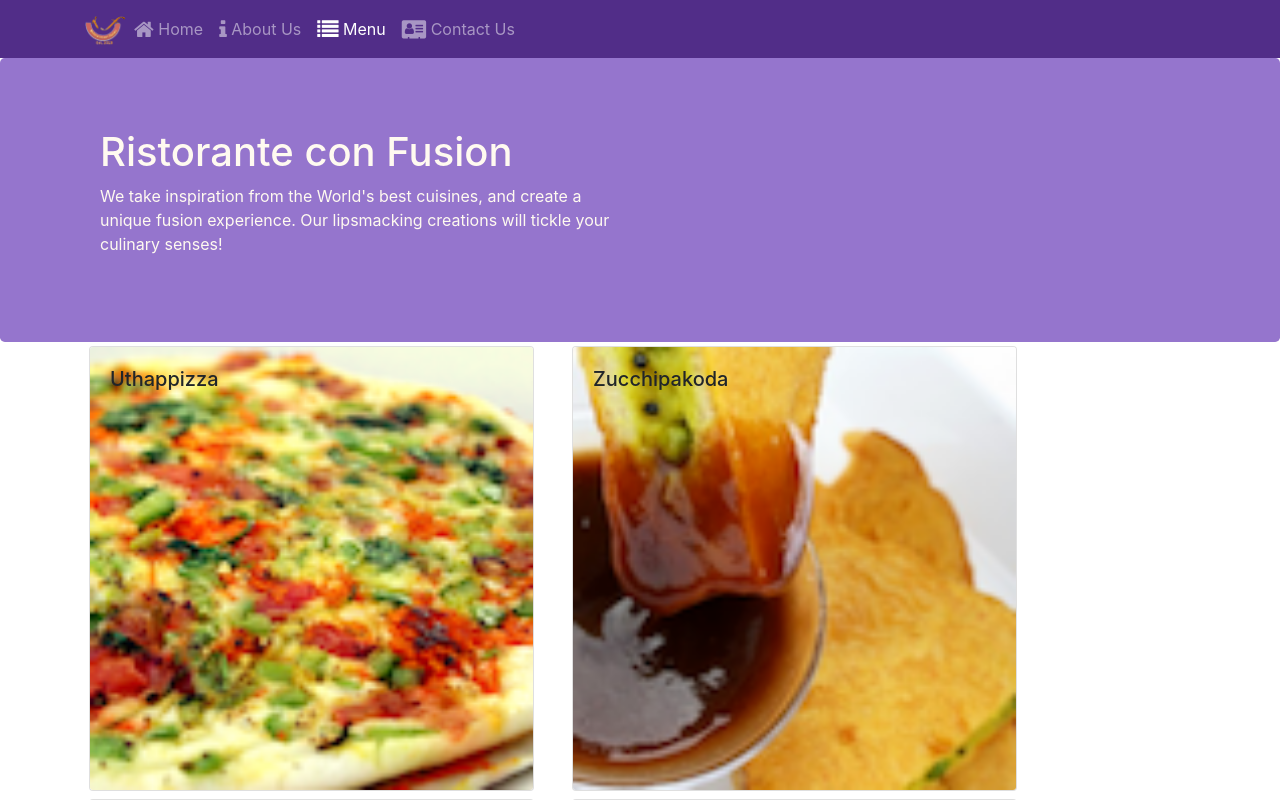
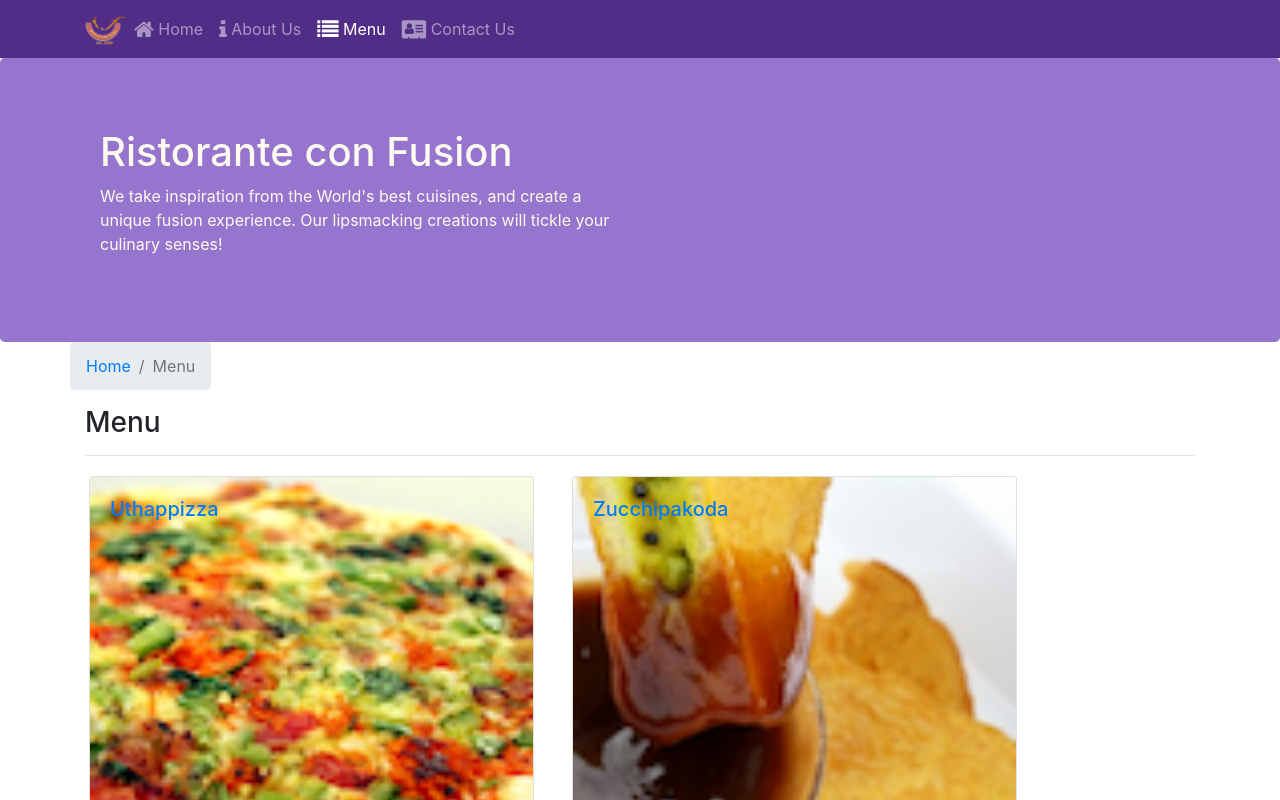
Before and after one commit to aparnasg1/React, a React (Create React App) app: page /menu in a window 1280 px wide. Shown: the top 800 px of the page. Built offline with nearby package versions, Linux system fonts and the light colour scheme.

Commit message:
Single Page Applications Part 2

```diff
--- a/src/components/ContactComponent.js
+++ b/src/components/ContactComponent.js
@@ -1,8 +1,20 @@
 import React from 'react';
+import { Breadcrumb, BreadcrumbItem } from 'reactstrap';
+import { Link } from 'react-router-dom';
 
 function Contact(props) {
     return(
         <div className="container">
+            <div className="row">
+                <Breadcrumb>
+                    <BreadcrumbItem><Link to="/home">Home</Link></BreadcrumbItem>
+                    <BreadcrumbItem active>Contact Us</BreadcrumbItem>
+                </Breadcrumb>
+                <div className="col-12">
+                    <h3>Contact Us</h3>
+                    <hr />
+                </div>
+            </div>
             <div className="row row-content">
                 <div className="col-12">
                 <h3>Location Information</h3>
--- a/src/components/DishdetailComponent.js
+++ b/src/components/DishdetailComponent.js
@@ -1,6 +1,7 @@
 import React from 'react';
-import {Card,CardImg,CardImgOverlay,CardText,CardBody,CardTitle} from 'reactstrap';
-import Menu from './MenuComponent';
+import {Card,CardImg,CardImgOverlay,CardText,CardBody,CardTitle,BreadcrumbItem,Breadcrumb} from 'reactstrap';
+import {Link} from 'react-router-dom';
+
 
 
 
@@ -60,9 +61,19 @@ import Menu from './MenuComponent';
 
         return (
             <div className="container">
+                <div className="row">
+                    <Breadcrumb>
+                        <BreadcrumbItem><Link to="/menu">Menu</Link></BreadcrumbItem>
+                        <BreadcrumbItem active>{props.dish.name}</BreadcrumbItem>
+                    </Breadcrumb>
+                    <div className="col-12">
+                        <h3>{props.dish.name}</h3>
+                        <hr />
+                    </div>
+                </div>
                 <div className='row'>
                     <RenderDish dish={props.dish} />
-                    <RenderComments comments={props.dish.comments} />
+                    <RenderComments comments={props.comments} />
                 </div>
             </div>
         )
--- a/src/components/MainComponent.js
+++ b/src/components/MainComponent.js
@@ -34,12 +34,20 @@ class Main extends Component{
 
     }
 
+    const DishWithId =({match}) => {
+      return(
+        <Dishdetail dish={this.state.dishes.filter((dish) => dish.id ===parseInt(match.params.dishId,10))[0]}
+        comments={this.state.comments.filter((comment) => comment.dishId === parseInt(match.params.dishId,10))} />
+      )
+    }
+
     return (
       <div>
         <Header />
         <Switch>
           <Route path="/home" component={HomePage} />
           <Route exact path="/menu" component={() => <Menu dishes={this.state.dishes}/>} />
+          <Route path='/menu/:dishId' component={DishWithId} />
           <Route exact path ="/contactus" component = {Contact} />
           <Redirect to="/home" />
         </Switch>
--- a/src/components/MenuComponent.js
+++ b/src/components/MenuComponent.js
@@ -1,14 +1,17 @@
 import React from 'react';
-import {Card, CardImg ,CardImgOverlay,CardTitle,CardText,CardBody} from 'reactstrap';
+import {Card, CardImg ,CardImgOverlay,CardTitle,CardText,CardBody,Breadcrumb,BreadcrumbItem} from 'reactstrap';
+import {Link} from 'react-router-dom';
 
 
     function RenderMenuItem({dish,onClick}){
         return(
-            <Card key={dish.id} onClick={() => onClick(dish.id)} >
-                <CardImg width="100%" src={dish.image} alt={dish.name} />
-                <CardImgOverlay>
-                    <CardTitle>{dish.name}</CardTitle>
-                </CardImgOverlay>
+            <Card>
+                <Link to={`/menu/${dish.id}`} >
+                    <CardImg width="100%" src={dish.image} alt={dish.name} />
+                    <CardImgOverlay>
+                        <CardTitle>{dish.name}</CardTitle>
+                    </CardImgOverlay>
+                </Link>
             </Card>
         )
     }
@@ -17,13 +20,23 @@ import {Card, CardImg ,CardImgOverlay,CardTitle,CardText,CardBody} from 'reactst
         const menu = props.dishes.map((dish)=>{
             return (
                 <div className="col-12 col-md-5 m-1">
-                    <RenderMenuItem dish={dish} onClick={props.onClick} />
+                    <RenderMenuItem dish={dish} />
                 </div>
             );
         });
 
         return(
             <div className="container">
+                <div className="row">
+                    <Breadcrumb>
+                        <BreadcrumbItem><Link to="/home">Home</Link></BreadcrumbItem>
+                        <BreadcrumbItem active>Menu</BreadcrumbItem>
+                    </Breadcrumb>
+                    <div className="col-12">
+                        <h3>Menu</h3>
+                        <hr />
+                    </div>
+                </div>
                 <div className="row">
                     {menu}
                 </div>
```
